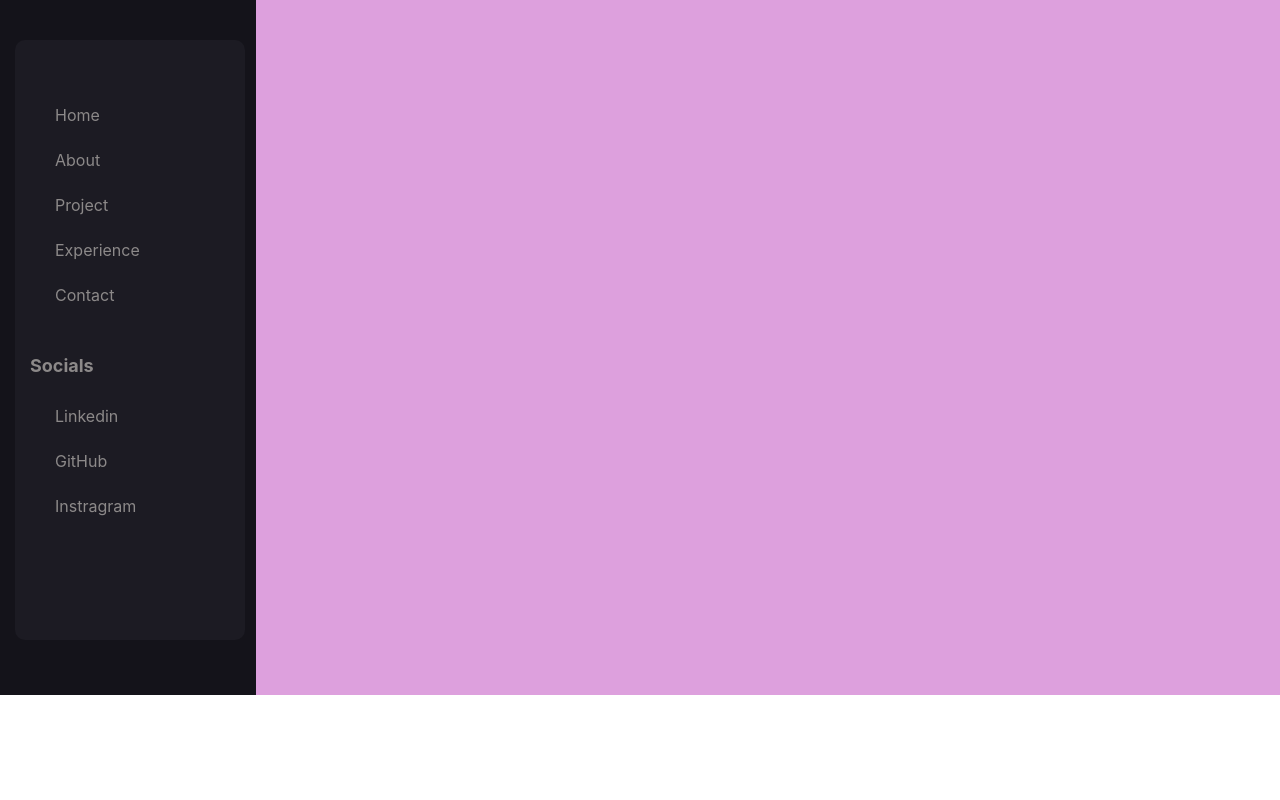
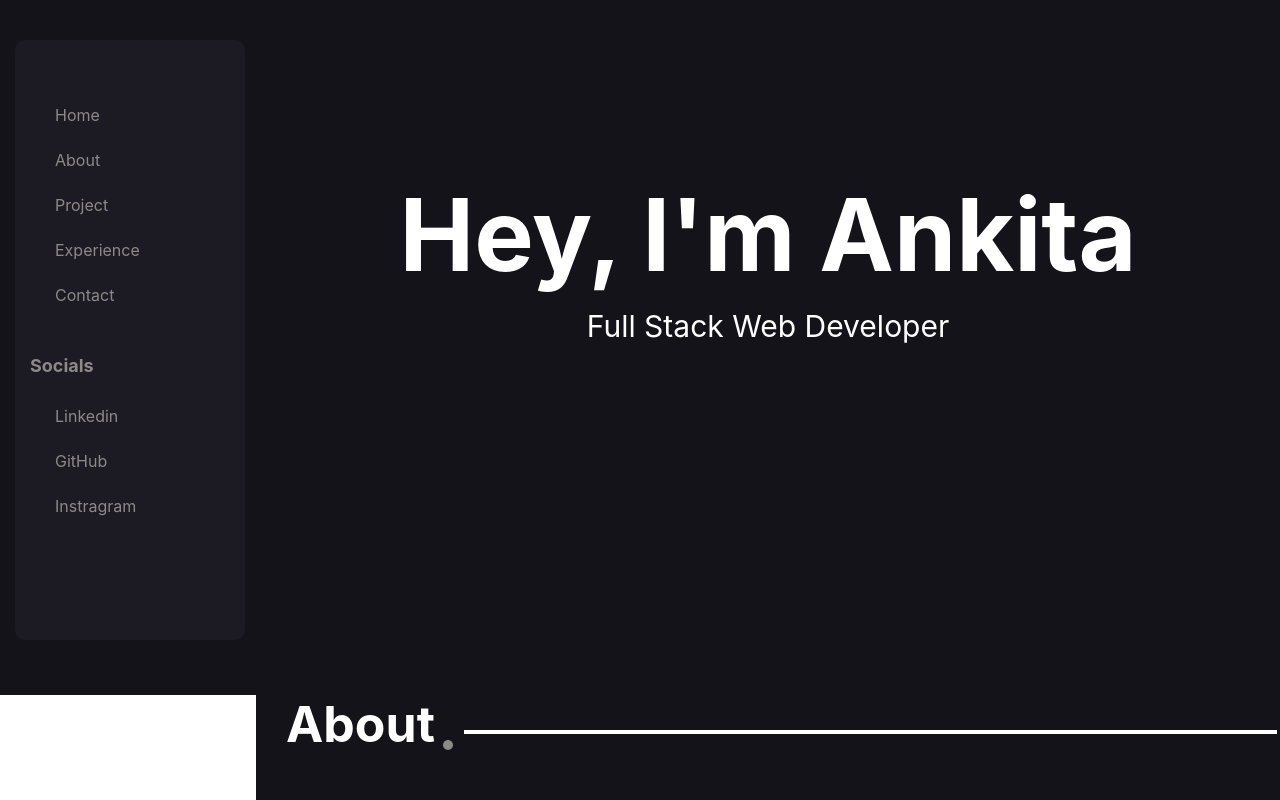
Before and after one commit to ankitachaudhari123/My-Portfolio, a React (Create React App) app: page / in a window 1280 px wide. Built offline with nearby package versions, Linux system fonts and the light colour scheme.

Commit message:
second try

```diff
--- /dev/null
+++ b/src/Components/About.css
@@ -0,0 +1,39 @@
+.about-section{
+    width: 100%;
+    height: 650px;
+}
+.heading-div{
+    width: 100%;
+    height: 80px;
+    display: inline-flex;
+}
+.heading-name-div{
+    width: 20%;
+    height: 80px;
+    display: inline-flex;
+}
+.heading-hr-div{
+    width: 80%;
+    height: 80px;
+}
+.heading-name{
+    font-size: 50px;
+    margin-top: -1px;
+    margin-left: 30px;
+    color: white;
+}
+.heading-hr{
+    width: 99%;
+    height: 2px;
+    background: white;
+    border: 1px solid white;
+    margin-top: 35px;
+}
+.dot-div{
+    width: 10px;
+    height: 10px;
+    background: rgb(140, 137, 137);;
+    margin-top: 45px;
+    margin-left: 8px;
+    border-radius: 50%;
+}
--- /dev/null
+++ b/src/Components/About.jsx
@@ -0,0 +1,24 @@
+import React from 'react'
+import './About.css'
+
+const About = () => {
+  return (
+    <>
+    <section>
+        <div className='about-section'>
+            <div className='heading-div'>
+                <div className='heading-name-div'>
+                    <h1 className='heading-name'>About</h1>
+                    <div className='dot-div'></div>
+                </div>
+                <div className='heading-hr-div'>
+                    <hr className='heading-hr'></hr>
+                </div>
+            </div>
+        </div>
+    </section>
+    </>
+  )
+}
+
+export default About
--- /dev/null
+++ b/src/Components/Home.css
@@ -0,0 +1,17 @@
+.home-section{
+    width: 100%;
+    height: 695px;
+    background-image: url();
+}
+.self-name{
+    text-align: center;
+    font-size: 100px;
+    color: white;
+    margin-top: 15%;
+}
+.self-qualification-into{
+    text-align: center;
+    font-size: 30px;
+    color: white;
+    margin-top: -70px!important;
+}
--- a/src/Components/Home.jsx
+++ b/src/Components/Home.jsx
@@ -1,8 +1,17 @@
 import React from 'react'
+import './Home.css'
 
 const Home = () => {
   return (
-    <div>Home</div>
+    <>
+    <section>
+      <div className='home-section'>
+        <br></br>
+        <h1 className='self-name'>Hey, I'm Ankita</h1>
+        <p className='self-qualification-into'>Full Stack Web Developer</p>
+      </div>
+    </section>
+    </>
   )
 }
 
--- a/src/Components/MyPortfolio.css
+++ b/src/Components/MyPortfolio.css
@@ -8,7 +8,12 @@
     height: 695px;
     background: #14131a;
 }
+.my-portfolio{
+    width: 80%;
+    height: 100vh;
+    overflow-y: auto ;
+}
 .my-info-section{
-    width: 80%;
-    background: plum;
+    width: 100%;
+    background: #14131a;
 }
--- a/src/Components/MyPortfolio.jsx
+++ b/src/Components/MyPortfolio.jsx
@@ -1,16 +1,22 @@
 import React from 'react'
 import './MyPortfolio.css'
 import NavBar from './NavBar'
+import Home from './Home'
+import About from './About'
 
 const MyPortfolio = () => {
   return (
     <>
+
     <div className='main-box'>
         <div className='nav-bar-section'>
             <NavBar/>
         </div>
+        <div className='my-portfolio'>
         <div className='my-info-section'>
-
+          <Home/>
+          <About/>
+        </div>
         </div>
     </div>
     </>
```
